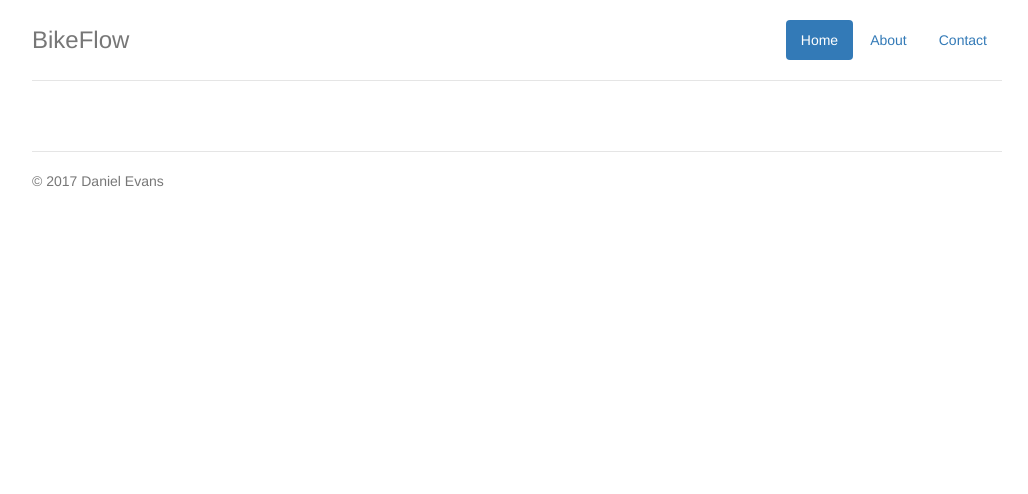
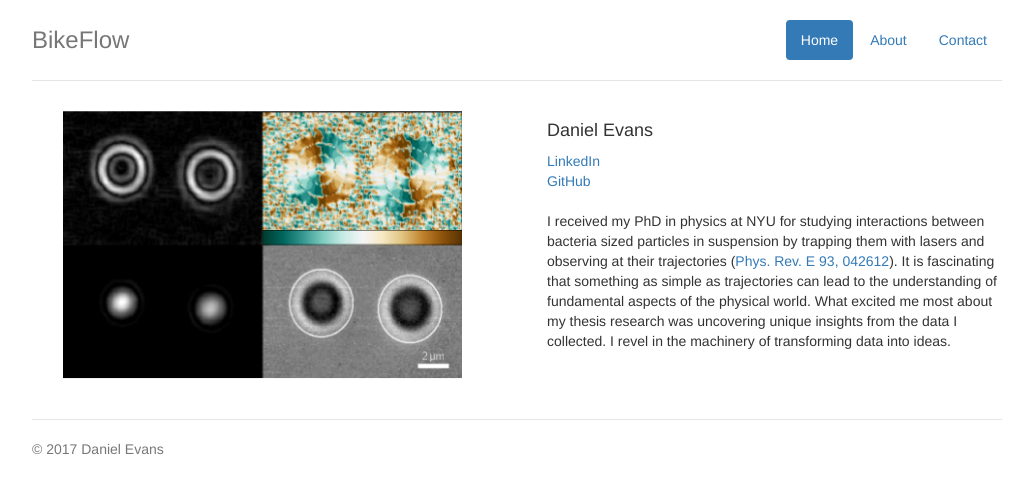
Before and after one commit to djevans071/Rebalancing-Citibike, a Flask app: page /contact in a window 1280 px wide. Shown: the top 494 px of the page, without its empty margins (123-1151 px from the left). Run offline with Flask 2, Linux system fonts and the light colour scheme; parts of the project's set-up code (start-up, migrations or seed data) failed here and were passed over; some libraries are stand-ins or nearby versions.

Commit message:
more improvements to website, especially About and Contacts pages

```diff
--- a/websitetools/cbalancer/templates/contact.html
+++ b/websitetools/cbalancer/templates/contact.html
@@ -5,5 +5,44 @@
 {% block body %}
 
 
+<div class='container'>
+
+<div class="col-md-6">
+  <div class="chart-wrapper">
+    <div class="chart-stage">
+      <div id="grid-1-1">
+        <a href='http://journals.aps.org/pre/abstract/10.1103/PhysRevE.93.042612'>
+        <img src='../static/images/slide16.png' alt = 'some text' width = 400> </a>
+      </div>
+    </div>
+
+  </div>
+</div>
+
+<div class="col-md-6">
+  <div class="chart-wrapper">
+    <div class="chart-title">
+      <h4>Daniel Evans</h4>
+        </div>
+    <div class="chart-stage">
+      <div id="grid-1-1">
+        <a href="https://www.linkedin.com/in/djevans071">LinkedIn</a>
+        <br>
+        <a href="https://github.com/djevans071">GitHub</a>
+        <br><br>
+        <p>
+          I received my PhD in physics at NYU for studying interactions between bacteria sized particles in suspension by trapping them with lasers and observing at their trajectories (<a href='http://journals.aps.org/pre/abstract/10.1103/PhysRevE.93.042612'>Phys. Rev. E 93, 042612</a>). It is fascinating that something as simple as trajectories can lead to the understanding of fundamental aspects of the physical world. What excited me most about my thesis research was uncovering unique insights from the data I collected. I revel in the machinery of transforming data into ideas.
+        </p>
+      </div>
+    </div>
+
+  </div>
+</div>
+
+
+</div>
+
+
+
 
 {% endblock %}
--- a/websitetools/cbalancer/templates/output.html
+++ b/websitetools/cbalancer/templates/output.html
@@ -3,6 +3,7 @@
 {% extends "base.html" %}
 {% block title %}Bike Flow | Station Output{% endblock %}
 {% block body %}
+
 
 <div class="container">
   <div class="starter-template">
--- a/websitetools/cbalancer/views.py
+++ b/websitetools/cbalancer/views.py
@@ -91,7 +91,7 @@ def flux_by_hour(df, cols, dock_id, day = 0, month = 1):
 # --------------- HOME PAGE ---------------------
 
 @app.route('/index')
-@app.route('/index.html')
+@app.route('/')
 def index():
     user = {'nickname': 'Dan'}
 
@@ -101,7 +101,7 @@ def index():
 
 # ------------- INPUT PAGE -------------------station_number = request.args.get('station-select')
 
-@app.route('/')
+# @app.route('/')
 @app.route('/input', methods = ['GET', 'POST'])
 def input():
 
```
Also changed, not shown: websitetools/cbalancer/templates/station_map.html (+16 -16 lines), README.md, images/distr.png (added), images/pred_v_obs.png (added), websitetools/cbalancer/static/images/DJE.jpg (added), websitetools/cbalancer/static/images/slide16.png (added).
